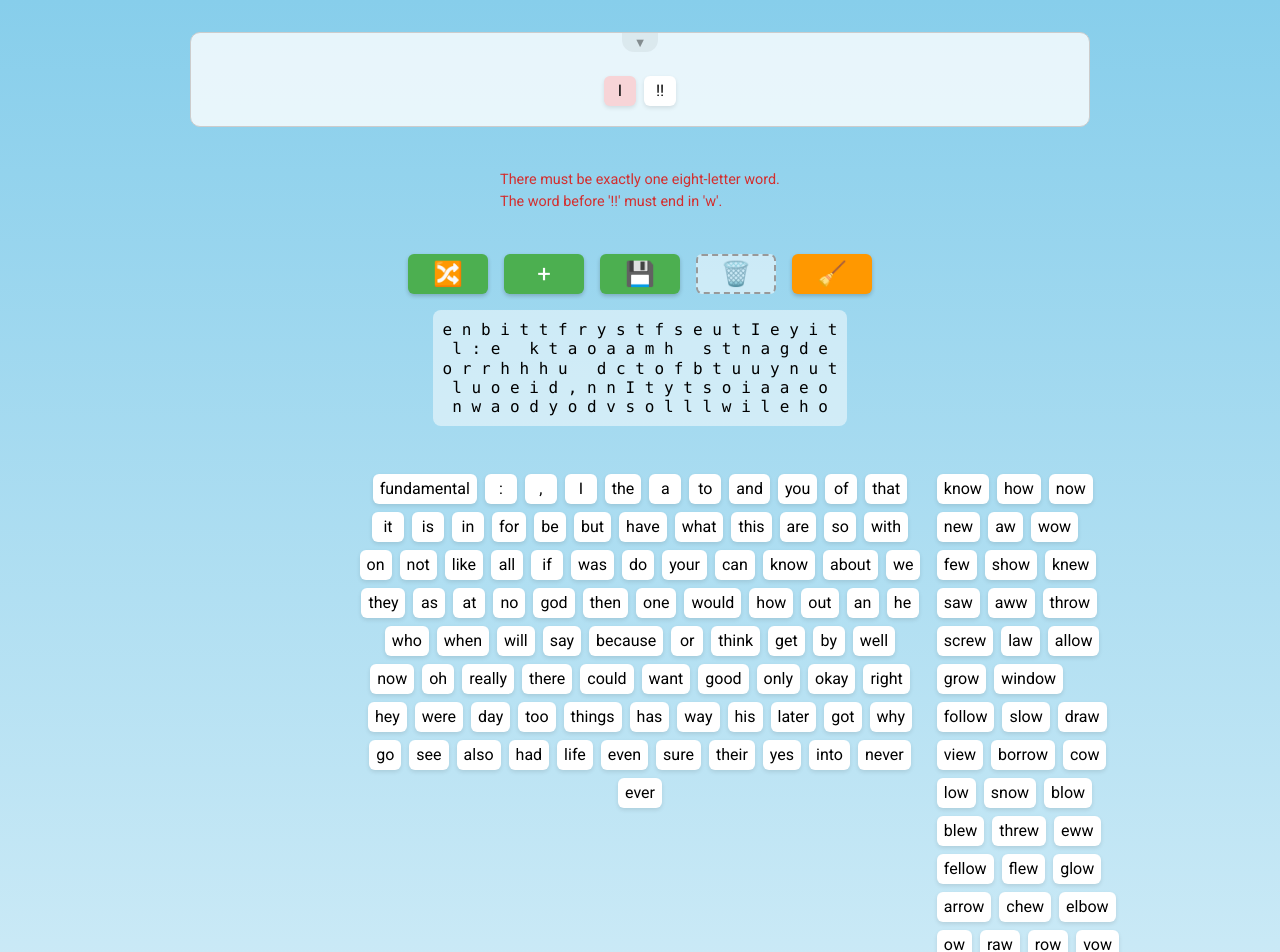
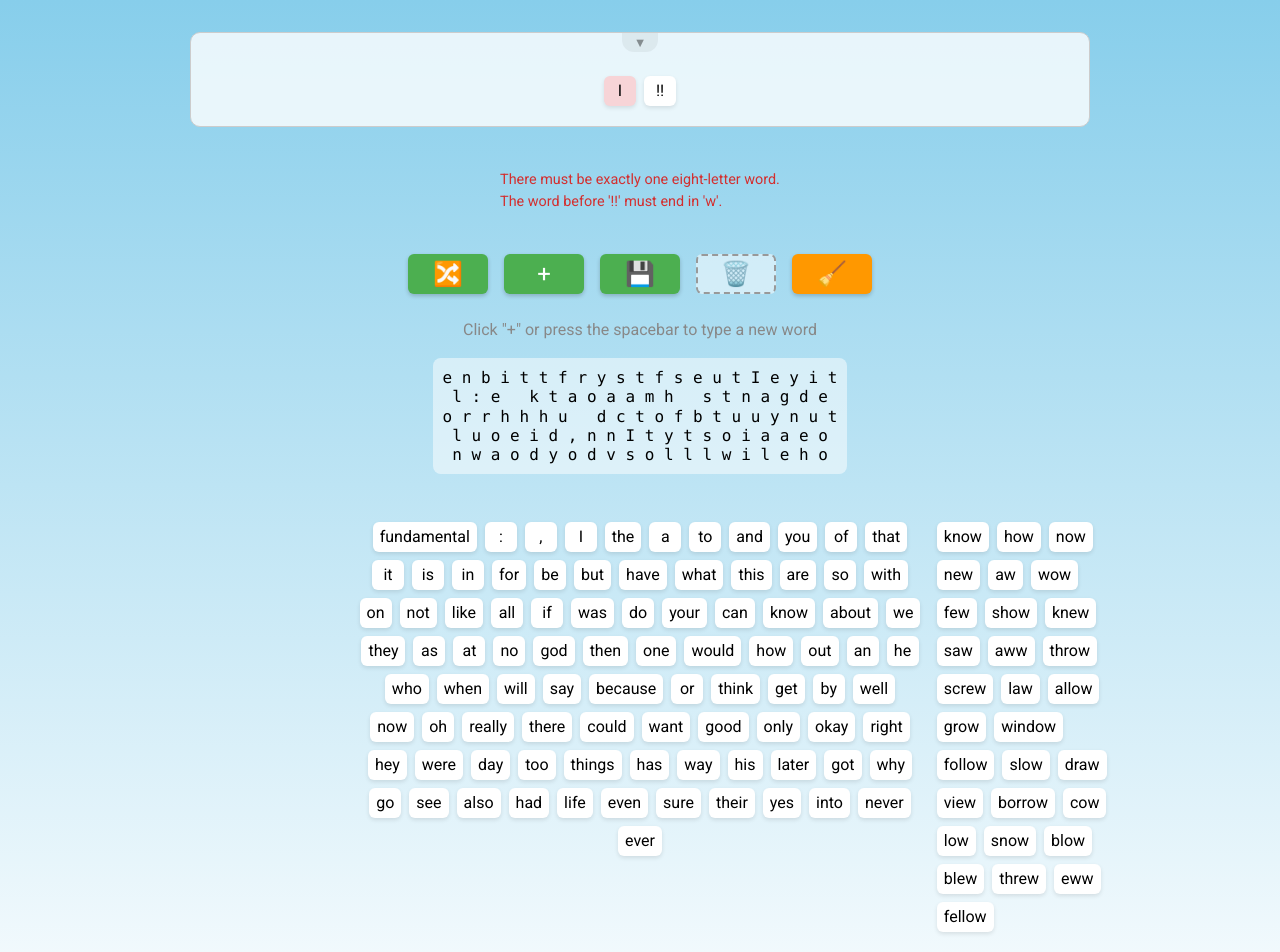
Before and after one commit to paulstansifer/mosaic-disco-urn, a React (Vite) app: page / in a window 1280 px wide. Shown: the top 952 px of the page. Built offline with nearby package versions, Linux system fonts and the light colour scheme.

Commit message:
Add a hint for how to add new words!

```diff
--- a/src/App.tsx
+++ b/src/App.tsx
@@ -140,6 +140,7 @@ function App() {
   const [activeId, setActiveId] = useState<number | null>(null);
   const [savedSentences, setSavedSentences] = useState<SavedSentence[]>([]);
   const [validationErrors, setValidationErrors] = useState<{ messages: string[], invalidIds: Set<number> }>({ messages: [], invalidIds: new Set() });
+  const [hasInteracted, setHasInteracted] = useState(false);
 
   useEffect(() => {
     const validateSentence = () => {
@@ -266,6 +267,7 @@ function App() {
   };
 
   const handleAddWord = () => {
+    setHasInteracted(true);
     setWords(prev => {
       const newId = Math.max(0, ...prev.map(w => w.id)) + 1;
       const insertIdx = getInsertionIndex(prev);
@@ -479,6 +481,7 @@ function App() {
       if (e.key === 'Enter') {
         setLetterPool(prev => shuffleString(prev.replace(/ /g, ''))); // Remove spaces before shuffling
       } else if (e.key === ' ') {
+        setHasInteracted(true);
         e.preventDefault(); // Prevent default space behavior (e.g., scrolling)
         // Commit any currently editing chip and start a new one
         setWords(prev => {
@@ -556,23 +559,23 @@ function App() {
     return () => window.removeEventListener('paste', handlePaste);
   }, [letterPool, words]);
 
-  const getSuggestedWords = (wordList: string[], pool: string) => {
+  const getSuggestedWords = (wordList: string[], pool: string, max: number) => {
     const validWords = [];
     for (const word of wordList) {
       if (canFormWord(word, pool)) {
         validWords.push(word);
-        if (validWords.length >= 90) break;
+        if (validWords.length >= max) break;
       }
     }
     return validWords;
   };
 
   const suggestedWords = useMemo(() => {
-    return getSuggestedWords(ALLOWED_WORDS, letterPool);
+    return getSuggestedWords(ALLOWED_WORDS, letterPool, 90);
   }, [letterPool]);
 
   const suggestedEndWords = useMemo(() => {
-    return getSuggestedWords(ALLOWED_END_WORDS, letterPool);
+    return getSuggestedWords(ALLOWED_END_WORDS, letterPool, 30);
   }, [letterPool]);
 
   const handleSuggestedClick = (word: string) => {
@@ -799,6 +802,11 @@ function App() {
                 🧹
               </button>
             </div>
+            {!hasInteracted && (
+              <div className="instruction-message">
+                Click "+" or press the spacebar to type a new word
+              </div>
+            )}
             <LetterPool letterPool={letterPool} />
             <SuggestionColumns
               deletedWords={deletedWords}
--- a/src/index.css
+++ b/src/index.css
@@ -18,6 +18,7 @@ a {
   color: #646cff;
   text-decoration: inherit;
 }
+
 a:hover {
   color: #535bf2;
 }
@@ -44,9 +45,11 @@ button {
   cursor: pointer;
   transition: border-color 0.25s;
 }
+
 button:hover {
   border-color: #646cff;
 }
+
 button:focus,
 button:focus-visible {
   outline: 4px auto -webkit-focus-ring-color;
@@ -57,10 +60,19 @@ button:focus-visible {
     color: #213547;
     background-color: #ffffff;
   }
+
   a:hover {
     color: #747bff;
   }
+
   button {
     background-color: #f9f9f9;
   }
 }
+
+.instruction-message {
+  font-style: italic;
+  text-align: center;
+  margin-top: 0.5rem;
+  color: #888;
+}
```
